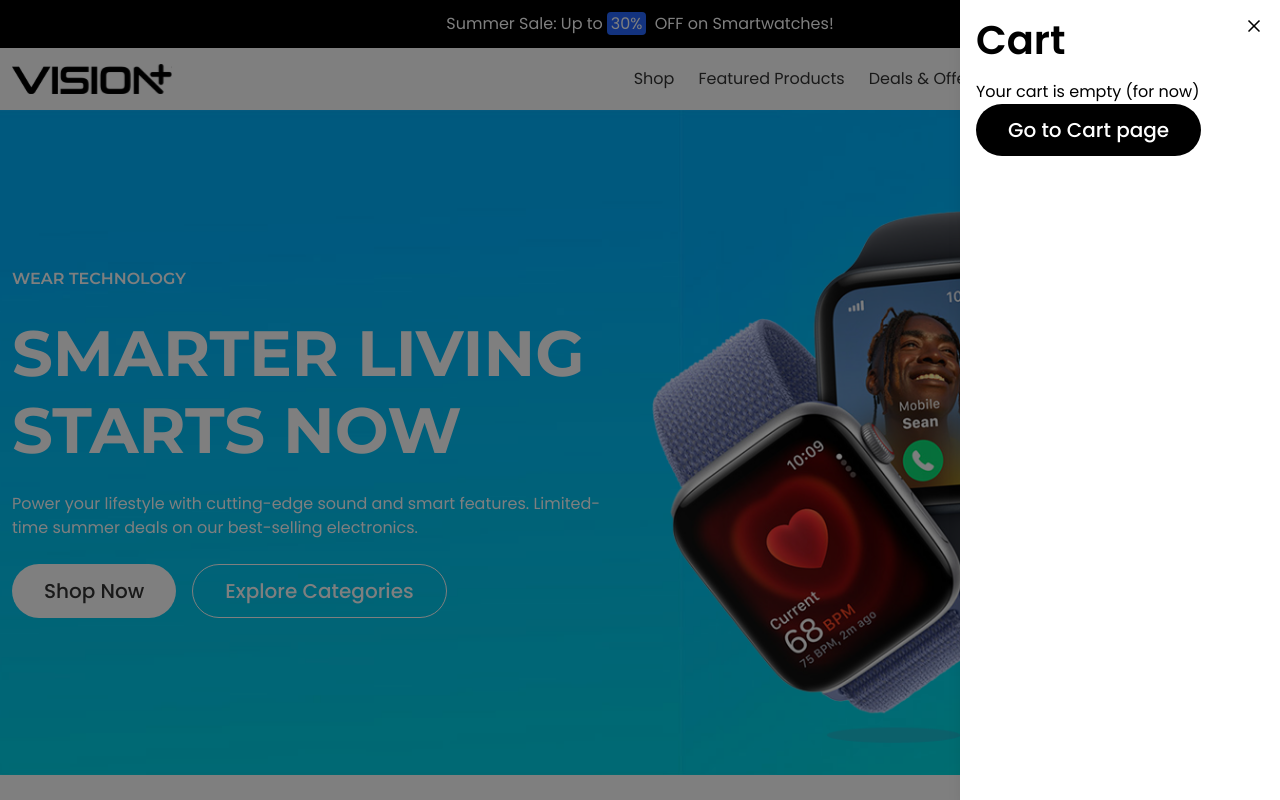
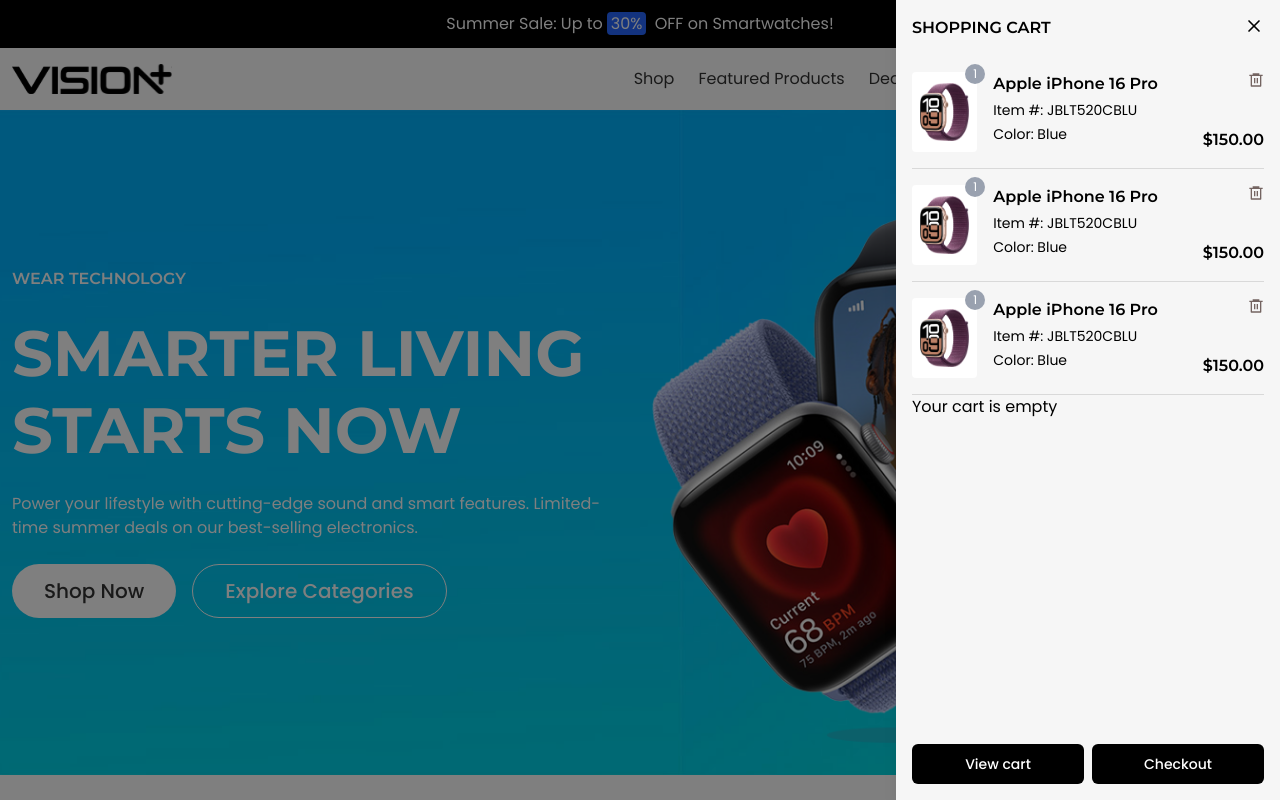
Before and after one commit to sanjibchanda/vision, a React (Vite) app: page / in a window 1280 px wide. Both pictures are taken after a click on the item 1259 px from the left and 78 px from the top of the page. Shown: the top 800 px of the page. Built offline with nearby package versions, Linux system fonts and the light colour scheme.

Commit message:
cart-drawer component design completed

```diff
--- a/src/components/CartDrawer.jsx
+++ b/src/components/CartDrawer.jsx
@@ -1,7 +1,60 @@
 import React from "react";
+import Button from "./Button";
+import { LuX } from "react-icons/lu";
+import { useNavigate } from "react-router";
+import CartItem from "./CartItem";
+import OrderItem from "./OrderItem";
 
-const CartDrawer = () => {
-  return <div>CartDrawer</div>;
+const CartDrawer = ({ setCartOpen }) => {
+  const navigate = useNavigate();
+  const cartHandleClick = () => {
+    navigate("cart");
+  };
+  const checkoutHandleClick = () => {
+    navigate("checkout");
+  };
+
+  return (
+    <>
+      <div className="fixed top-0 right-0 w-11/12 max-w-96 h-full bg-surface2 z-30 shadow-lg p-4 flex flex-col justify-between">
+        <div>
+          <button
+            className="absolute top-4 right-4 text-xl"
+            onClick={() => setCartOpen(false)}
+          >
+            <LuX />
+          </button>
+          <p className="font-heading font-semibold text-base uppercase">
+            Shopping Cart
+          </p>
+          <div className="mt-4">
+            <div>
+              <OrderItem showDelete />
+              <OrderItem showDelete />
+              <OrderItem showDelete />
+            </div>
+            <div>
+              <p>Your cart is empty</p>
+            </div>
+          </div>
+        </div>
+        <div className="flex gap-2">
+          <button
+            className="inline-flex items-center justify-center gap-2 whitespace-nowrap rounded-md text-sm font-medium text-white h-10 px-4 py-2 w-full bg-black hover:bg-primary"
+            onClick={cartHandleClick}
+          >
+            View cart
+          </button>
+          <button
+            className="inline-flex items-center justify-center gap-2 whitespace-nowrap rounded-md text-sm font-medium text-white h-10 px-4 py-2 w-full bg-black hover:bg-primary"
+            onClick={checkoutHandleClick}
+          >
+            Checkout
+          </button>
+        </div>
+      </div>
+    </>
+  );
 };
 
 export default CartDrawer;
--- a/src/components/Navbar.jsx
+++ b/src/components/Navbar.jsx
@@ -1,14 +1,13 @@
 import React, { useEffect, useState } from "react";
-import { NavLink, useNavigate } from "react-router";
+import { NavLink } from "react-router";
 import { navItems } from "../data";
 import { LuMenu, LuSearch, LuShoppingCart, LuX, LuUser } from "react-icons/lu";
 import { FaRegHeart } from "react-icons/fa";
 import SearchOverlay from "./SearchOverlay";
 import { useCart } from "../context/CartContext";
-import Button from "./Button";
+import CartDrawer from "./CartDrawer";
 
 const Navbar = () => {
-  const navigate = useNavigate();
   const [menuOpen, setMenuOpen] = useState(false);
   const [searchOpen, setSearchOpen] = useState(false);
   const [cartOpen, setCartOpen] = useState(false); // for future cart drawer
@@ -19,10 +18,6 @@
       menuOpen || searchOpen || cartOpen ? "hidden" : "auto";
     return () => (document.body.style.overflow = "auto");
   }, [menuOpen, searchOpen, cartOpen]);
-
-  const handleClick = () => {
-    navigate("cart");
-  };
 
   return (
     <nav className="relative">
@@ -126,21 +121,7 @@
       />
 
       {/* Optional Cart Drawer Placeholder */}
-      {cartOpen && (
-        <div className="fixed top-0 right-0 w-80 h-full bg-white z-30 shadow-lg p-4">
-          <button
-            className="absolute top-4 right-4 text-xl"
-            onClick={() => setCartOpen(false)}
-          >
-            <LuX />
-          </button>
-          <h2 className="text-lg font-semibold mb-4">Cart</h2>
-          <p>Your cart is empty (for now)</p>
-          <Button variant="solid" color="dark" onClick={handleClick}>
-            Go to Cart page
-          </Button>
-        </div>
-      )}
+      {cartOpen && <CartDrawer setCartOpen={setCartOpen} />}
     </nav>
   );
 };
--- a/src/components/OrderItem.jsx
+++ b/src/components/OrderItem.jsx
@@ -3,7 +3,7 @@
 import { RiDeleteBin6Line } from "react-icons/ri";
 import { LuMinus, LuPlus } from "react-icons/lu";
 
-const OrderItem = ({ className = "" }) => {
+const OrderItem = ({ className = "", showDelete = false }) => {
   return (
     <div className="flex gap-4 py-4 border-b border-border">
       <div className="bg-white p-2 size-20 rounded-sm relative">
@@ -25,7 +25,7 @@
           </p>
         </div>
         <div className="flex flex-col justify-between items-end">
-          {/* <RiDeleteBin6Line /> */}
+          {showDelete && <RiDeleteBin6Line className="text-teritory" />}
           <p className="font-semibold font-heading">$150.00</p>
         </div>
       </div>
--- a/src/pages/OrderDetails.jsx
+++ b/src/pages/OrderDetails.jsx
@@ -3,7 +3,7 @@
 import { Container, OrderItem, Summary } from "../components";
 import { assets } from "../assets/assets";
 
-const OrderDetails = ({ className = "" }) => {
+const OrderDetails = () => {
   return (
     <>
       <section className="my-12 md:my-16 xl:my-20">
--- /dev/null
+++ b/src/pages/Wishlist.jsx
@@ -0,0 +1,34 @@
+import React from "react";
+import { Container, OrderItem } from "../components";
+import { Banner } from "../layout";
+
+const Wishlist = () => {
+  return (
+    <>
+      <Banner
+        title="Wishlist"
+        breadcrumb={[{ label: "Home", path: "/" }, { label: "Wishlist" }]}
+        className="mb-12"
+      />
+      <section className="mb-12 md:mb-16 xl:mb-20">
+        <Container className="space-y-6 md:space-y-8 xl:space-y-10">
+          <div className="bg-surface2 px-4 lg:px-10 py-10 space-y-6 text-accent">
+            <p className="font-heading font-semibold text-lg uppercase">
+              Wishlist
+            </p>
+            <div>
+              <OrderItem showDelete />
+              <OrderItem showDelete />
+              <OrderItem showDelete />
+            </div>
+          </div>
+          <div>
+            <p>There are no products in your wishlist!</p>
+          </div>
+        </Container>
+      </section>
+    </>
+  );
+};
+
+export default Wishlist;
--- a/src/pages/index.jsx
+++ b/src/pages/index.jsx
@@ -7,3 +7,4 @@
 export { default as OrderDetails } from "./OrderDetails";
 export { default as ThankYou } from "./ThankYou";
 export { default as Error } from "./Error";
+export { default as Wishlist } from "./Wishlist";
--- a/src/router.jsx
+++ b/src/router.jsx
@@ -8,10 +8,10 @@
   Products,
   Checkout,
   Cart,
-  ThankYou,
   ProductDetails,
   Error,
   OrderDetails,
+  Wishlist,
 } from "./pages";
 
 export const router = createBrowserRouter([
@@ -35,7 +35,7 @@
       { path: "checkout", Component: Checkout },
       { path: "cart", Component: Cart },
       { path: "order-details", Component: OrderDetails },
-      { path: "thank-you", Component: ThankYou },
+      { path: "wishlist", Component: Wishlist },
       { path: "*", Component: Error },
     ],
   },
```
